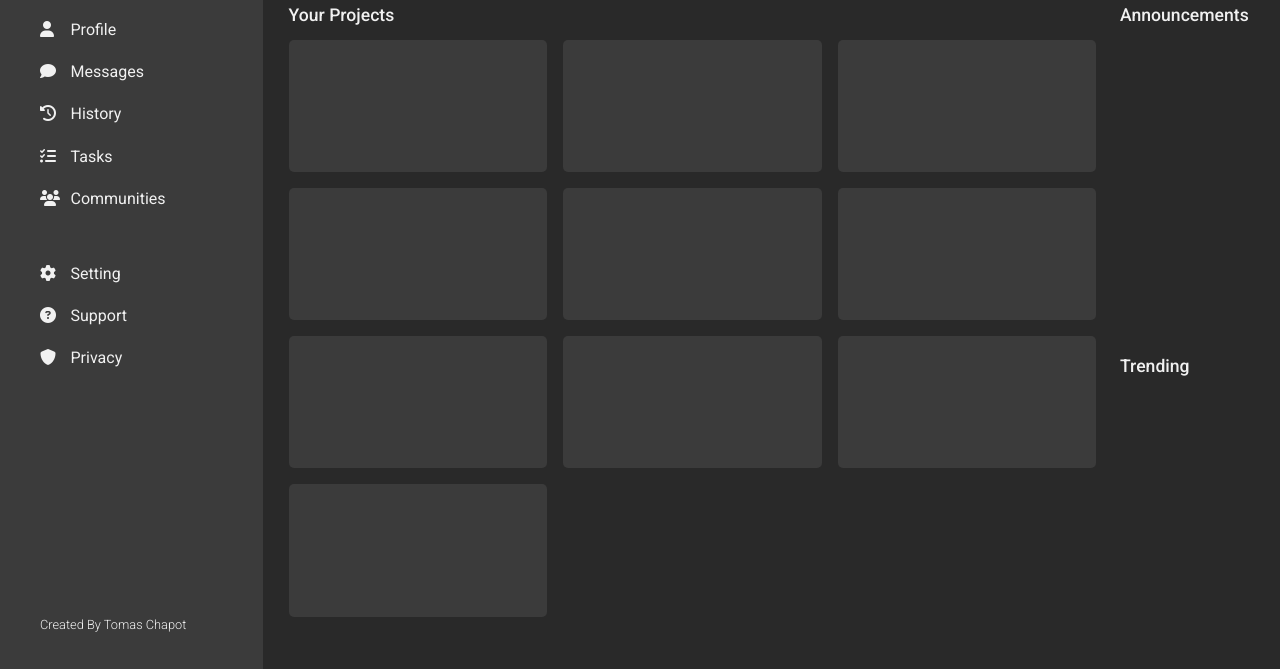
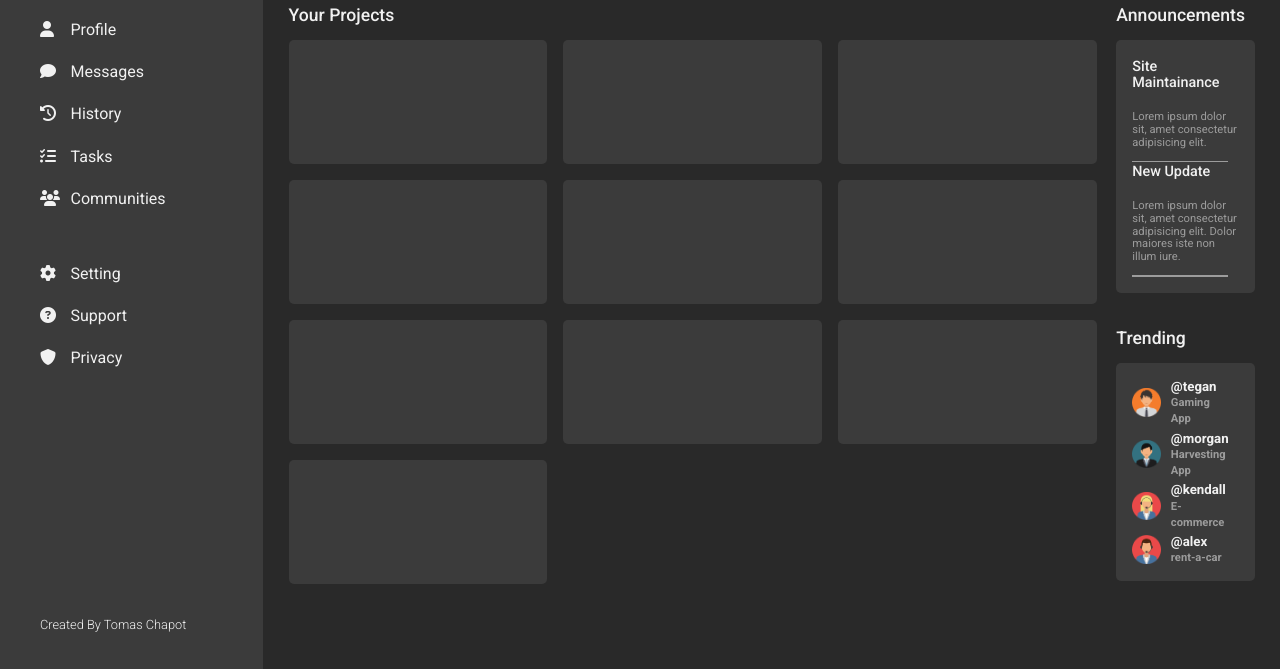
Before and after one commit to tomaschapot/admin-dashboard, a plain HTML site: page index.html in a window 1280 px wide. Shown: the part 131-800 px from the top of the page. Drawn offline with Linux system fonts and the light colour scheme.

Commit message:
added trending section

```diff
--- a/index.html
+++ b/index.html
@@ -63,11 +63,41 @@
 					</div>
 					<div class="announcements">
 						<h2>Announcements</h2>
-						<div class="announcements-grid"></div>
+						<div class="announcements-grid">
+							<div class="message">
+								<a href=""><h4>Site Maintainance</h4></a>
+								<p>Lorem ipsum dolor sit, amet consectetur adipisicing elit.</p>
+							</div>
+							<div class="message">
+								<a href=""><h4>New Update</h4></a>
+								<p>
+									Lorem ipsum dolor sit, amet consectetur adipisicing elit.
+									Dolor maiores iste non illum iure.
+								</p>
+							</div>
+							<div class="message"></div>
+						</div>
 					</div>
 					<div class="trending">
 						<h2>Trending</h2>
-						<div class="trending-grid"></div>
+						<div class="trending-grid">
+							<div class="user">
+								<img src="./images/1.png" alt="" />
+								<h5>@tegan <br /><span> Gaming App</span></h5>
+							</div>
+							<div class="user">
+								<img src="./images/2.png" alt="" />
+								<h5>@morgan <br /><span> Harvesting App</span></h5>
+							</div>
+							<div class="user">
+								<img src="./images/3.png" alt="" />
+								<h5>@kendall <br /><span> E-commerce</span></h5>
+							</div>
+							<div class="user">
+								<img src="./images/4.png" alt="" />
+								<h5>@alex <br /><span> rent-a-car</span></h5>
+							</div>
+						</div>
 					</div>
 				</div>
 			</main>
--- a/styles.css
+++ b/styles.css
@@ -1,10 +1,20 @@
 /*Global*/
 * {
 	box-sizing: border-box;
+	text-decoration: none;
+}
+a {
+	color: var(--color-font-white);
+	text-decoration: none;
+	transition: 0.2s;
+}
+
+a:hover {
+	color: var(--color-accent-green);
 }
 
 :root {
-	--color-light-gray: rgb(128, 128, 128);
+	--color-light-gray: rgb(156, 156, 156);
 	--color-gray: rgb(59, 59, 59);
 	--color-black: rgb(41, 41, 41);
 	--color-accent-green: rgb(87, 204, 185);
@@ -148,16 +158,6 @@ li a {
 	grid-template-columns: 1fr 5fr;
 }
 
-#aside ul li a {
-	color: var(--color-font-white);
-	text-decoration: none;
-	transition: 0.2s;
-}
-
-#aside ul li a:hover {
-	color: var(--color-accent-green);
-}
-
 .signature {
 	padding-left: 40px;
 	font-weight: 300;
@@ -171,15 +171,18 @@ li a {
 	grid-template-columns: 6fr 1fr;
 	grid-template-rows: 1fr 1fr;
 	width: 95%;
-	height: 100%;
+	height: 80vh;
 	margin: 0 auto;
 	text-align: left;
-	gap: 1.5rem;
+	row-gap: 0.4rem;
+	column-gap: 1.2rem;
 }
 .main-grid h2 {
 	font-weight: 500;
 	font-size: 1.1rem;
 }
+
+/*Project*/
 
 .projects {
 	grid-row: 1/3;
@@ -201,9 +204,71 @@ li a {
 	outline: 2px solid var(--color-accent-green);
 	transform: scale(103%);
 }
+
+/*Announcements*/
+
 .announcement {
 	grid-column: 2/3;
+	grid-row: 1/2;
 }
+.message h4 {
+	font-size: 0.9rem;
+	font-weight: 500;
+	margin-top: 3px;
+}
+.message p {
+	font-size: 0.7rem;
+	color: var(--color-light-gray);
+}
+.message::after {
+	background-color: var(--color-light-gray);
+	content: "";
+	width: 90%;
+	height: 0.5px;
+	display: block;
+}
+.announcements-grid {
+	background-color: var(--color-gray);
+	border-radius: 5px;
+	transition: 0.2s;
+	width: 100%;
+	height: 80%;
+
+	padding: 1rem;
+}
+
+/*Trending*/
+
 .trending {
 	grid-column: 2/3;
+	grid-row: 2/3;
 }
+
+.trending-grid {
+	background-color: var(--color-gray);
+	border-radius: 5px;
+	transition: 0.2s;
+	width: 100%;
+	height: 69%;
+	padding: 16px;
+	display: flex;
+	flex-direction: column;
+	justify-content: space-between;
+}
+
+.user {
+	display: flex;
+	align-items: center;
+}
+
+.user h5 {
+	margin: 0 10px;
+}
+.user h5 span {
+	font-size: 0.7rem;
+	color: var(--color-light-gray);
+}
+
+.user img {
+	height: 1.8rem;
+}
```
Also changed, not shown: images/1.png (added), images/2.png (added), images/3.png (added), images/4.png (added).
